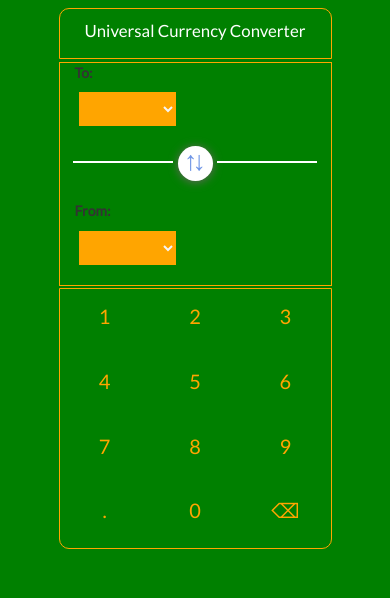
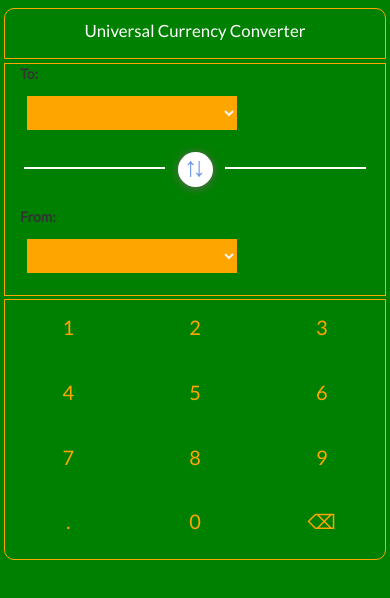
Before and after one commit to abugi/universal_currency_converter, a website: page index.html in a window 390 px wide. Drawn offline with Linux system fonts and the light colour scheme.

Commit message:
Added media query

```diff
--- a/css/style.css
+++ b/css/style.css
@@ -164,3 +164,14 @@ section{
     letter-spacing: -5px;
     margin-left: -5px;
 }
+
+@media only screen and (max-width: 820px){
+    section{
+        width: 98%;
+        margin: 2% auto;
+    }
+
+    .currency-list {
+    width: 60%;
+    }
+}
```
